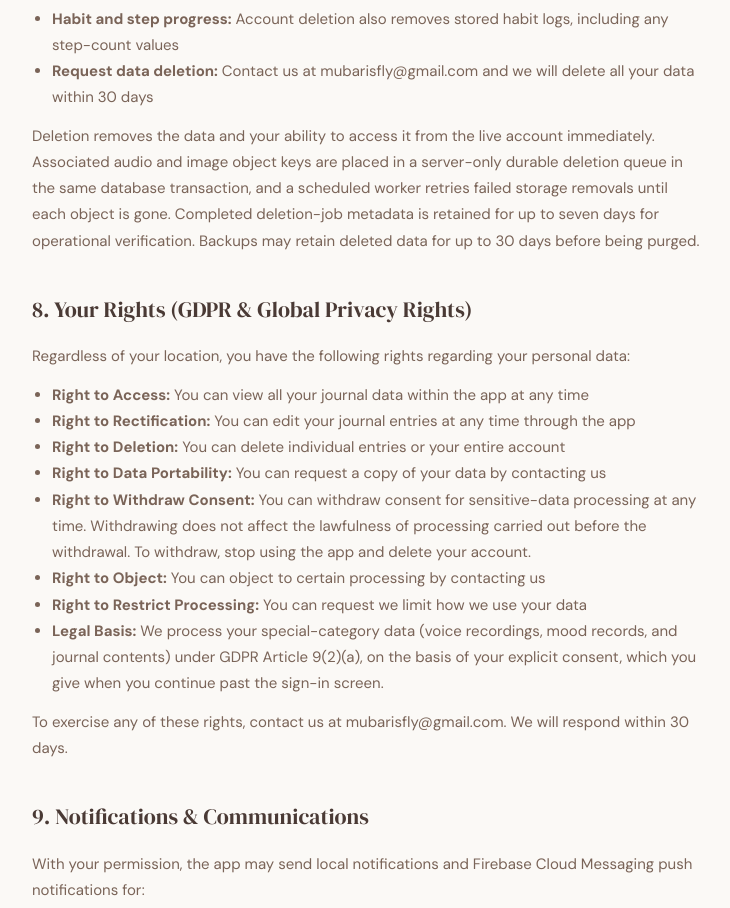
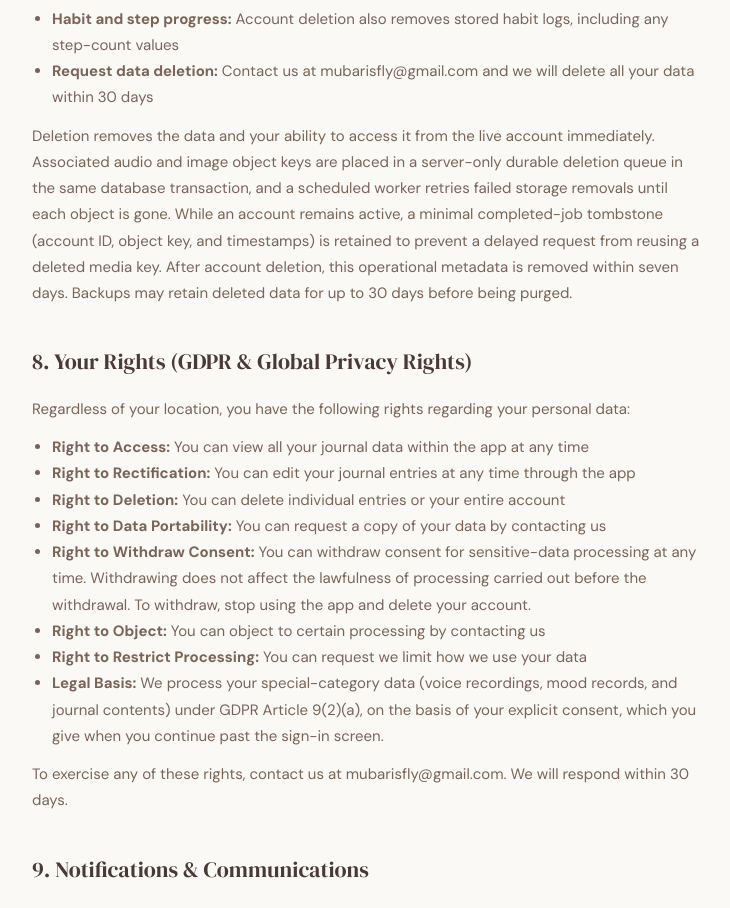
Before and after one commit to mubarismubi/aidiary-landing, a Next.js app: page /privacy in a window 1280 px wide. Shown: the part 4823-5731 px from the top of the page, without its empty margins (272-1002 px from the left). Built offline with nearby package versions, Linux system fonts and the light colour scheme.

Commit message:
Clarify deletion tombstone retention

```diff
--- a/src/app/privacy/page.tsx
+++ b/src/app/privacy/page.tsx
@@ -140,7 +140,7 @@ export default function PrivacyPage() {
               <li><strong>Habit and step progress:</strong> Account deletion also removes stored habit logs, including any step-count values</li>
               <li><strong>Request data deletion:</strong> Contact us at mubarisfly@gmail.com and we will delete all your data within 30 days</li>
             </ul>
-            <p>Deletion removes the data and your ability to access it from the live account immediately. Associated audio and image object keys are placed in a server-only durable deletion queue in the same database transaction, and a scheduled worker retries failed storage removals until each object is gone. Completed deletion-job metadata is retained for up to seven days for operational verification. Backups may retain deleted data for up to 30 days before being purged.</p>
+            <p>Deletion removes the data and your ability to access it from the live account immediately. Associated audio and image object keys are placed in a server-only durable deletion queue in the same database transaction, and a scheduled worker retries failed storage removals until each object is gone. While an account remains active, a minimal completed-job tombstone (account ID, object key, and timestamps) is retained to prevent a delayed request from reusing a deleted media key. After account deletion, this operational metadata is removed within seven days. Backups may retain deleted data for up to 30 days before being purged.</p>
           </Section>
 
           <Section title="8. Your Rights (GDPR & Global Privacy Rights)">
```
